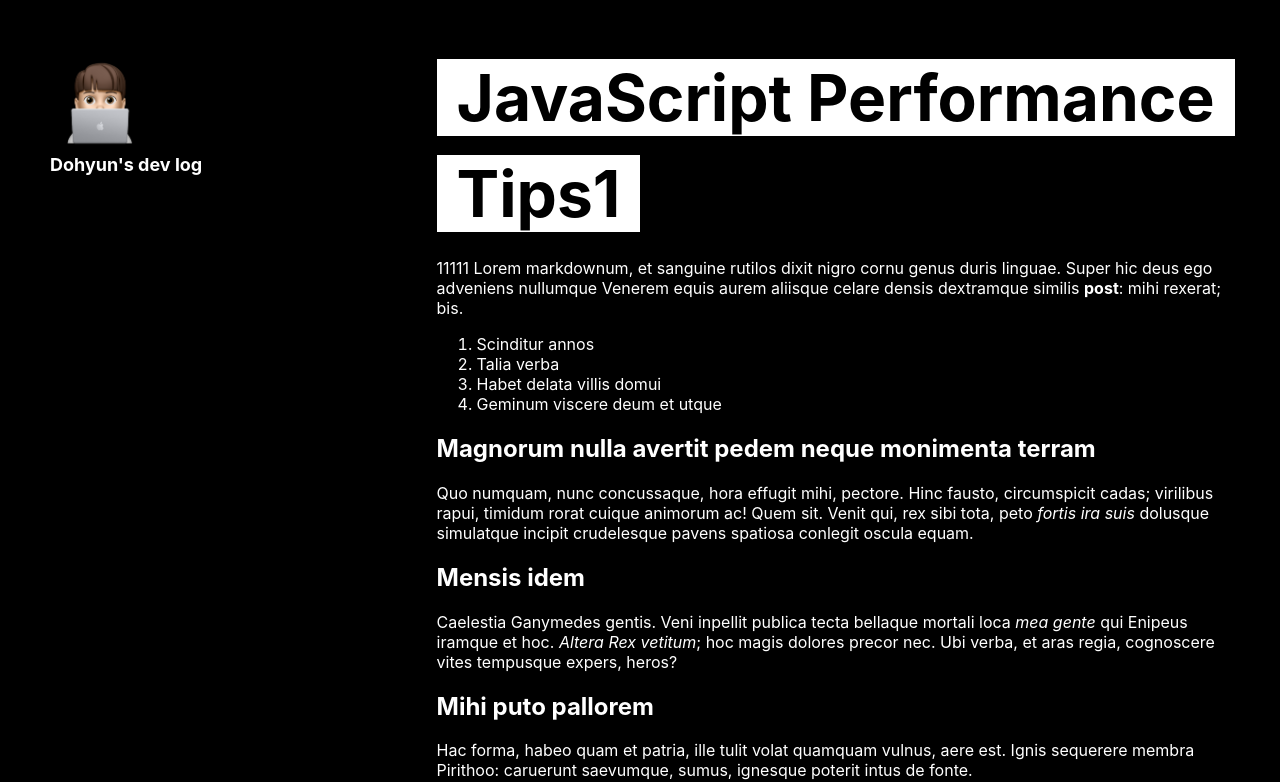
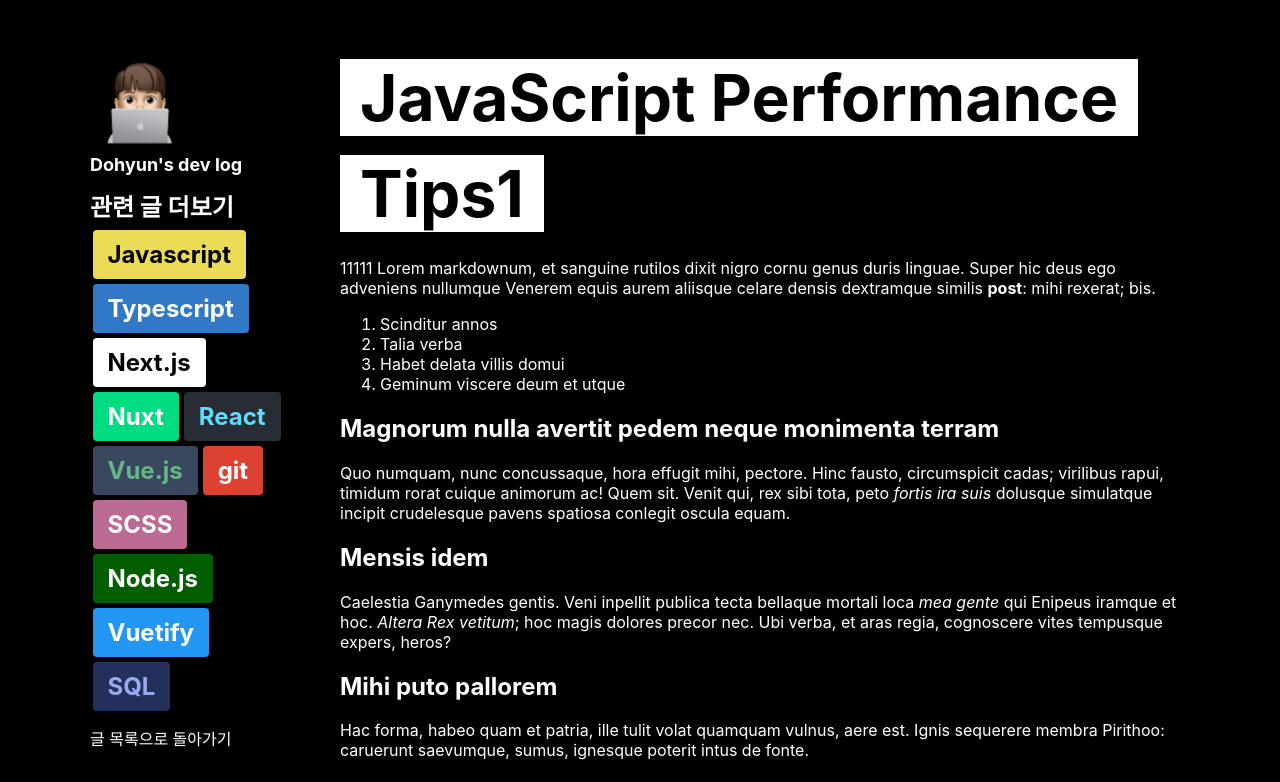
Before and after one commit to devDohyun/devlog, a Next.js app: page /posts/test-post-one in a window 1280 px wide. Shown: the top 782 px of the page. Built offline with nearby package versions, Linux system fonts and the light colour scheme.

Commit message:
updated ui

```diff
--- a/components/Post/Detail/SideContent/index.tsx
+++ b/components/Post/Detail/SideContent/index.tsx
@@ -1,8 +1,51 @@
-import { StyledBlogTitle, StyledContentContainer } from '@/components/Post/Detail/SideContent/styles'
+import TextBlock from '@/components/common/TextBlock'
+import { StyledBlogTitle, StyledContentContainer, StyledStackItem, StyledViewStackItem } from '@/components/Post/Detail/SideContent/styles'
 import Image from 'next/image'
 import Link from 'next/link'
+import { useMemo } from 'react'
 
 const PostSideContent = () => {
+  const stacks = useMemo(
+    () => [
+      {
+        preset: 'javascript',
+        text: 'Javascript',
+      },
+      { text: 'Typescript', backgroundColor: '#3178c6' },
+      {
+        preset: 'next',
+        text: 'Next.js',
+      },
+      {
+        preset: 'nuxt',
+        text: 'Nuxt',
+      },
+      {
+        preset: 'react',
+        text: 'React',
+      },
+      {
+        preset: 'vue',
+        text: 'Vue.js',
+      },
+      {
+        preset: 'git',
+        text: 'git',
+      },
+      {
+        preset: 'scss',
+        text: 'SCSS',
+      },
+      {
+        preset: 'node',
+        text: 'Node.js',
+      },
+      { text: 'Vuetify', backgroundColor: '#2196f3' },
+      { text: 'SQL', color: '#99abee', backgroundColor: '#23305c' },
+    ],
+    []
+  )
+
   return (
     <StyledContentContainer>
       <Link href="/">
@@ -11,6 +54,23 @@ const PostSideContent = () => {
           <StyledBlogTitle>{`Dohyun's dev log`}</StyledBlogTitle>
         </a>
       </Link>
+      <div>
+        <StyledViewStackItem>관련 글 더보기</StyledViewStackItem>
+        {stacks.map((stack) => (
+          <Link key={stack.text} href={{ pathname: `/posts`, query: { q: stack.text } }}>
+            <a>
+              <StyledStackItem>
+                <TextBlock preset={stack.preset} color={stack.color} backgroundColor={stack.backgroundColor}>
+                  {stack.text}
+                </TextBlock>
+              </StyledStackItem>
+            </a>
+          </Link>
+        ))}
+      </div>
+      <Link href="/posts">
+        <a>글 목록으로 돌아가기</a>
+      </Link>
     </StyledContentContainer>
   )
 }
--- a/components/Post/Detail/SideContent/styles.ts
+++ b/components/Post/Detail/SideContent/styles.ts
@@ -4,10 +4,30 @@ export const StyledContentContainer = styled.div`
   position: sticky;
   top: 50px;
 
-  width: 100%;
+  flex-shrink: 0;
+
+  display: flex;
+  flex-direction: column;
+  justify-content: space-between;
+
+  width: 200px;
+  height: calc(100vh - 100px);
+
+  margin-right: 50px;
 `
 
 export const StyledBlogTitle = styled.div`
   font-size: 18px;
   font-weight: bold;
 `
+
+export const StyledViewStackItem = styled.div`
+  margin-bottom: 5px;
+
+  font-size: 24px;
+  font-weight: bold;
+`
+export const StyledStackItem = styled.div`
+  display: inline-block;
+  margin: 2.5px;
+`
--- a/components/Post/Detail/styles.ts
+++ b/components/Post/Detail/styles.ts
@@ -6,15 +6,14 @@ export const StyledPostDetailContainer = styled.div`
   align-items: flex-start;
 
   width: 100%;
+  max-width: 1200px;
 
+  margin: 0 auto;
   padding: 50px;
 `
 
 export const StyledPostContentContainer = styled.div`
   flex-grow: 1;
-
-  min-width: 0;
-  max-width: 900px;
 `
 export const StyledPostContentTitle = styled.span`
   padding: 0 20px;
```
